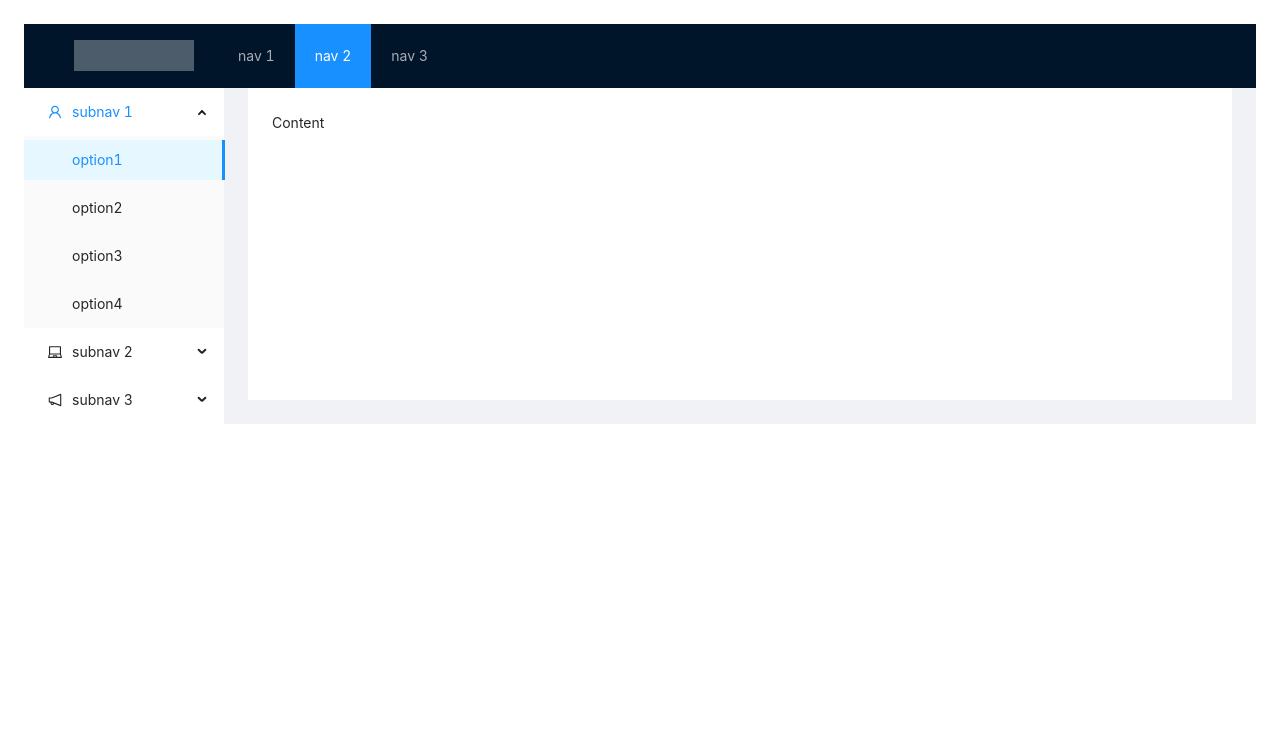
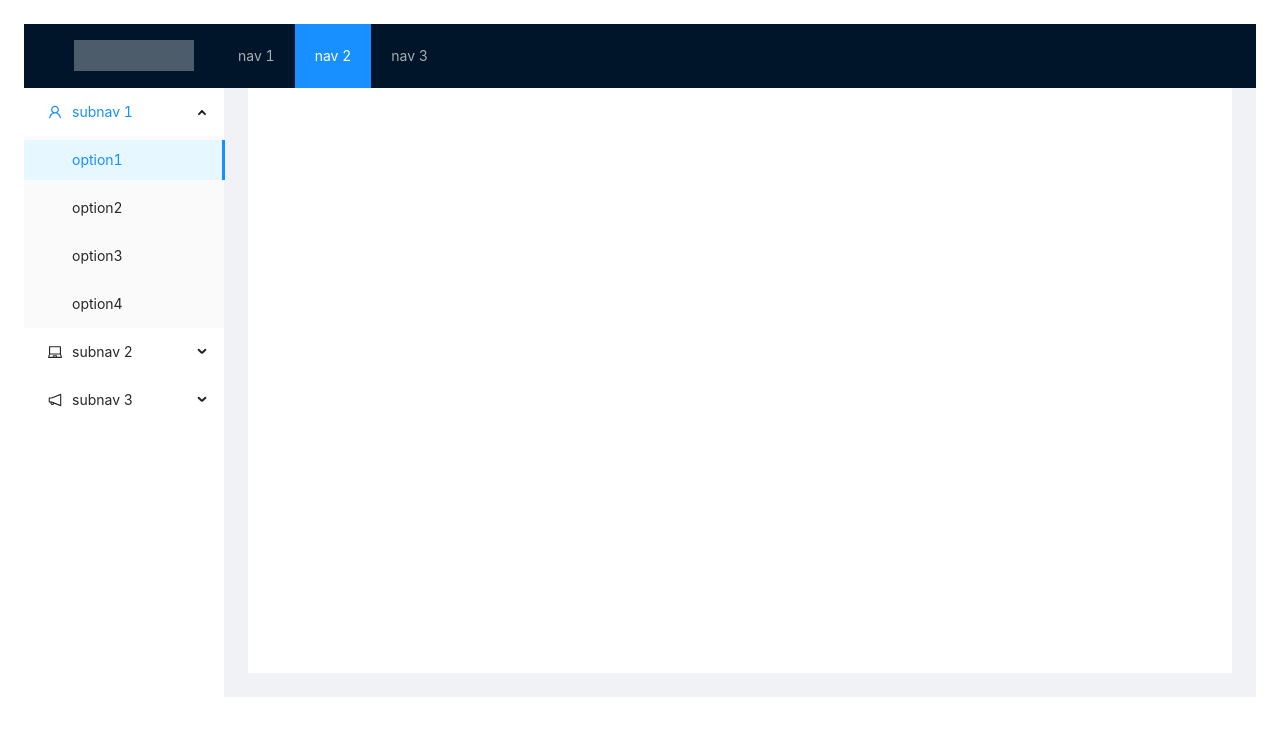
Before and after one commit to 666sshqwe/abaseOne, a React (Create React App) app: page /Storymenu in a window 1280 px wide. Shown: the top 736 px of the page. Built offline with nearby package versions, Linux system fonts and the light colour scheme.

Commit message:
基本样式修改

```diff
--- a/src/Components/testPages/StoryMenu.js
+++ b/src/Components/testPages/StoryMenu.js
@@ -54,10 +54,10 @@ const StoryMenu = () => (
                     style={{
                         padding: 24,
                         margin: 0,
-                        minHeight: 280,
+                        minHeight: 585,
                     }}
                 >
-                    Content
+
                 </Content>
             </Layout>
         </Layout>
```
